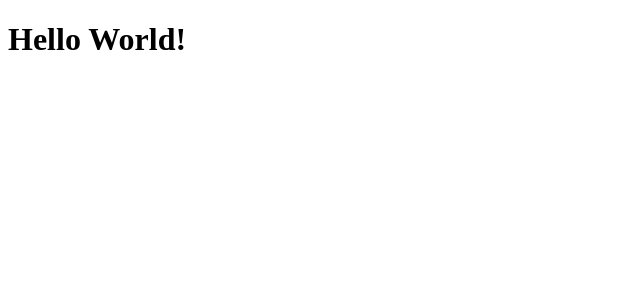
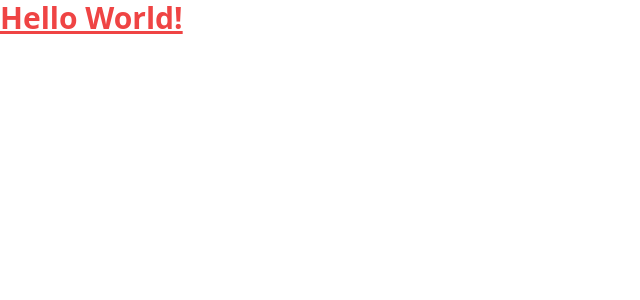
Before and after one commit to iqbalpakeh/trackv, an Angular app in the folder web/: page / in a window 1280 px wide. Shown: the top 300 px of the page, without its empty margins (0-640 px from the left). Built offline with nearby package versions, Linux system fonts and the light colour scheme.

Commit message:
Install tailwind to the project

```diff
--- a/web/package.json
+++ b/web/package.json
@@ -28,12 +28,15 @@
     "@angular/compiler-cli": "~13.2.0",
     "@types/jasmine": "~3.10.0",
     "@types/node": "^12.11.1",
+    "autoprefixer": "^10.4.2",
     "jasmine-core": "~4.0.0",
     "karma": "~6.3.0",
     "karma-chrome-launcher": "~3.1.0",
     "karma-coverage": "~2.1.0",
     "karma-jasmine": "~4.0.0",
     "karma-jasmine-html-reporter": "~1.7.0",
+    "postcss": "^8.4.6",
+    "tailwindcss": "^3.0.18",
     "typescript": "~4.5.2"
   }
 }
--- a/web/src/app/app.component.html
+++ b/web/src/app/app.component.html
@@ -1 +1 @@
-<h1>{{title}}</h1>
+<h1 class="text-3xl font-bold underline text-red-500">{{title}}</h1>
--- a/web/src/styles.css
+++ b/web/src/styles.css
@@ -1 +1,4 @@
 /* You can add global styles to this file, and also import other style files */
+@tailwind base;
+@tailwind components;
+@tailwind utilities;
--- /dev/null
+++ b/web/tailwind.config.js
@@ -0,0 +1,7 @@
+module.exports = {
+  content: ["./src/**/*.{html,ts}"],
+  theme: {
+    extend: {},
+  },
+  plugins: [],
+};
```
Also changed, not shown: 1 other file (tests, documents, lock files or other folders).
